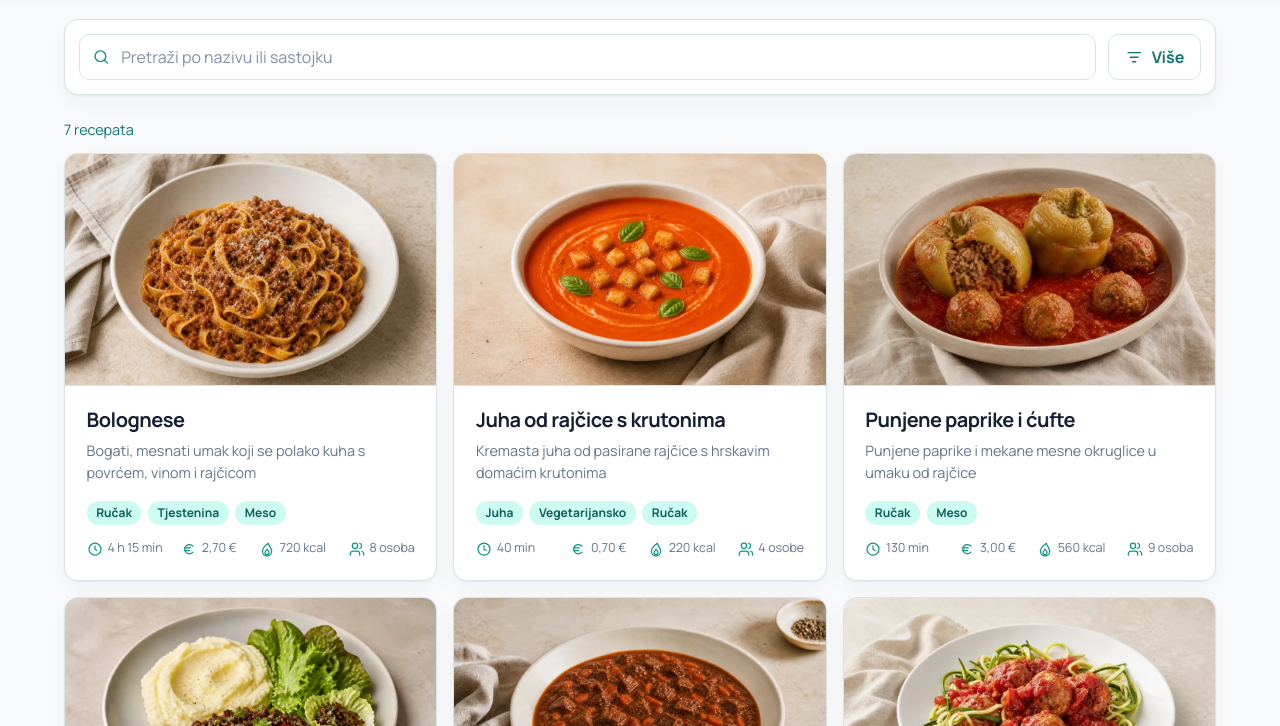
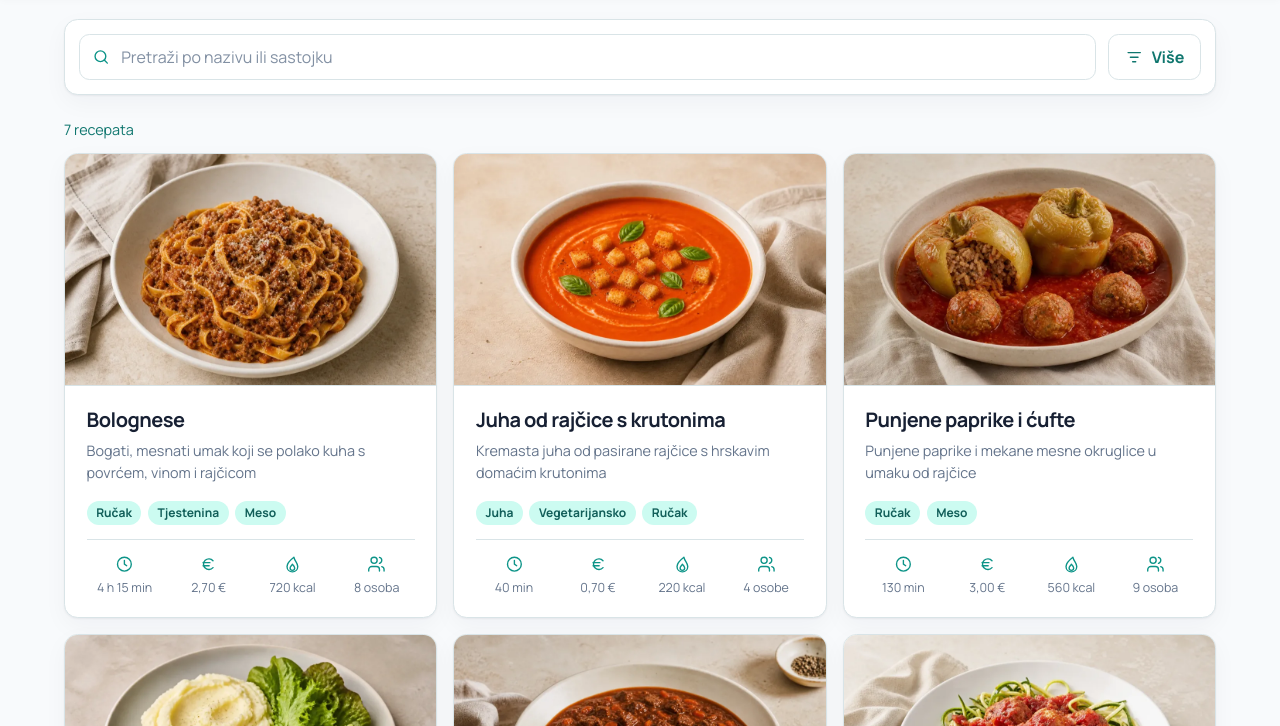
Before and after one commit to petar-simeta/receptici, an Astro site: page / in a window 1280 px wide. Shown: the part 74-800 px from the top of the page. Built offline with nearby package versions, Linux system fonts and the light colour scheme; Astro itself is replaced by a stand-in of ours.

Commit message:
stack recipe card details vertically

```diff
--- a/src/styles/global.css
+++ b/src/styles/global.css
@@ -521,34 +521,28 @@ select {
 .recipe-card__details {
   display: grid;
   grid-template-columns: repeat(4, minmax(0, 1fr));
-  gap: 0.4rem;
+  gap: 0.5rem;
   margin-top: 0.9rem;
+  padding-top: 0.9rem;
+  border-top: 1px solid var(--border);
   color: var(--muted);
   font-size: 0.78rem;
 }
 
 .recipe-card__details span {
   display: flex;
+  flex-direction: column;
   align-items: center;
-  gap: 0.3rem;
+  justify-content: flex-start;
+  gap: 0.4rem;
   min-width: 0;
-}
-
-.recipe-card__details span:nth-child(2) {
-  justify-content: center;
-}
-
-.recipe-card__details span:nth-child(3) {
-  justify-content: center;
-}
-
-.recipe-card__details span:nth-child(4) {
-  justify-content: flex-end;
+  line-height: 1.25;
+  text-align: center;
 }
 
 .recipe-card__details svg {
-  width: 1rem;
-  min-width: 1rem;
+  width: 1.3rem;
+  min-width: 1.3rem;
   color: var(--teal-600);
 }
 
```
